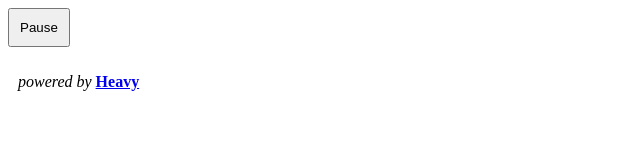
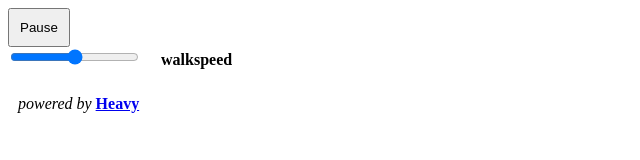
Before and after one commit to reactify/3DTI-binaural-web-demo, a plain HTML site: page pd/web/index.html in a window 1280 px wide. Shown: the whole page, without its empty margins (0-640 px from the left). Drawn offline with nearby package versions, Linux system fonts and the light colour scheme.

Commit message:
Added footsteps

```diff
--- a/pd/web/index.html
+++ b/pd/web/index.html
@@ -91,6 +91,11 @@
 
       // Generated Parameter Update Methods
 
+      function updateSlider_walkspeed(value) {
+        document.getElementById("display_walkspeed").textContent = Number(value).toFixed(2);
+        test.sendFloatToReceiver("walkspeed", value);
+      };
+
       var currentMousePos = { x: -1, y: -1 };
       $(document).mousemove(function(event) {
           var winWidth = $( window ).width();
@@ -151,6 +156,15 @@
         <button style="padding: 10px;" type="button" id="transportButton" onclick="toggleTransport(this);"/>
       </div>
 
+
+        <div class="row">
+          <div class="cell">
+            <input id="slider_walkspeed" type="range" min="0" max="1" step="0.01" value="0.5" onchange="updateSlider_walkspeed(value);" oninput="updateSlider_walkspeed(value)">
+          </div>
+          <div class="cell" id="display_walkspeed"></div>
+          <div class="cell"><strong>walkspeed</strong></div>
+        </div>
+
       </div>
 
       <div>
```
Also changed, not shown: 3 other files.
